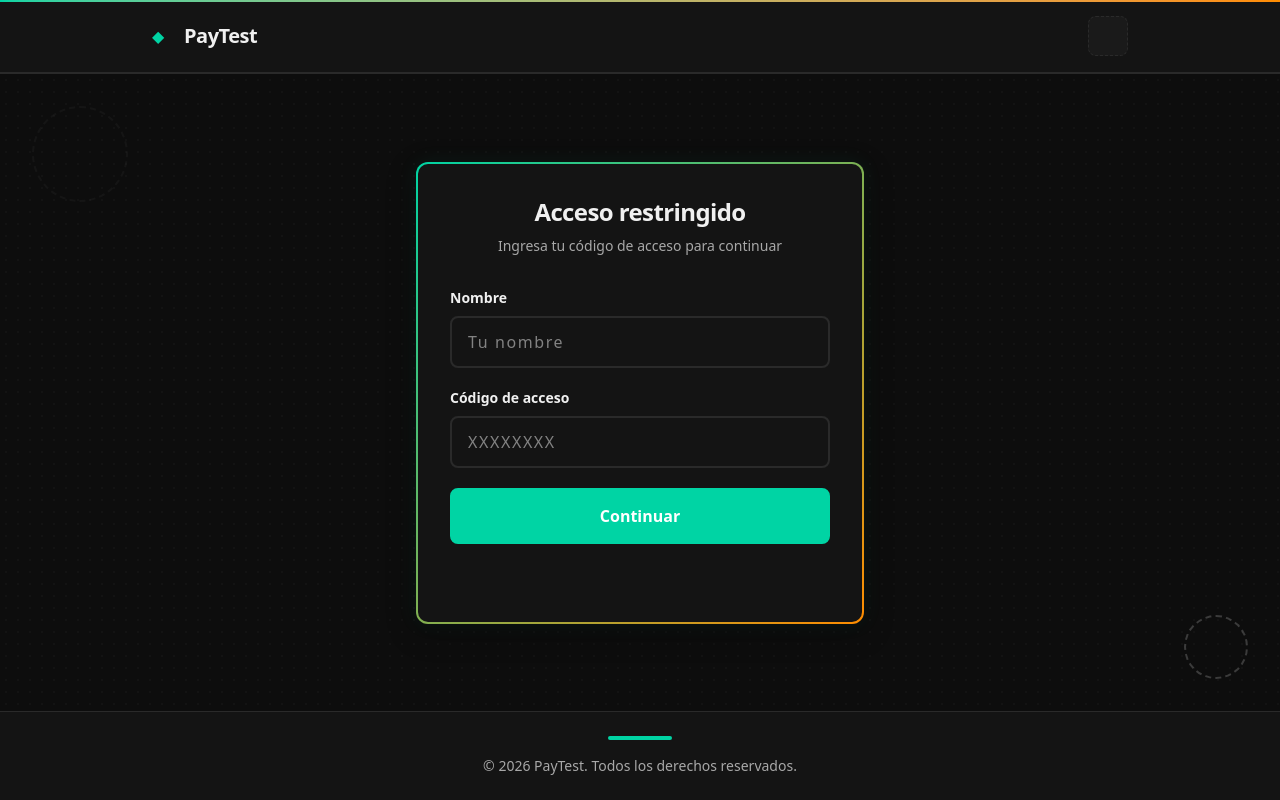
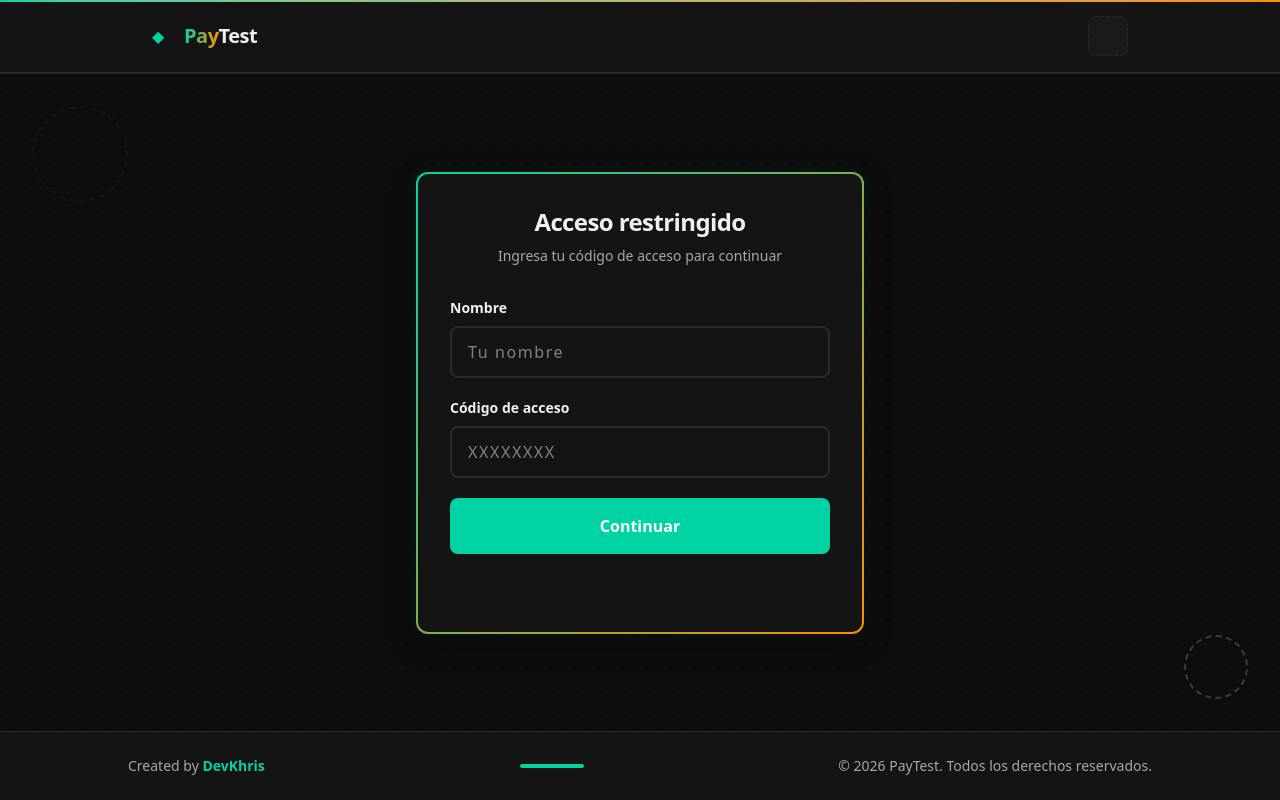
Before and after one commit to DevKhris/paytest-app, a Next.js app: page / in a window 1280 px wide. Built offline with nearby package versions, Linux system fonts and the light colour scheme; no server answers; some icons are missing.

Commit message:
feat: added easter egg

```diff
--- a/package.json
+++ b/package.json
@@ -18,7 +18,8 @@
     "react": "19.2.8",
     "react-dom": "19.2.8",
     "react-hook-form": "^7.87.0",
-    "zod": "^4.5.4"
+    "zod": "^4.5.4",
+    "zustand": "^5.0.15"
   },
   "devDependencies": {
     "@tailwindcss/postcss": "^4",
--- a/src/app/page.tsx
+++ b/src/app/page.tsx
@@ -1,6 +1,7 @@
 import { getTranslations } from 'next-intl/server';
 import AccessCodeForm from '@/components/access-code-form';
 import Header from '@/components/header';
+import SessionMonitor from '@/components/session-monitor';
 import { i18n } from '@/i18n/keys';
 
 export default async function HomePage() {
@@ -8,6 +9,7 @@ export default async function HomePage() {
 
   return (
     <div className="min-h-screen flex flex-col bg-[var(--color-bg)]">
+      <SessionMonitor />
       <Header title={t(i18n.landing.title)} />
 
       <main className="flex-1 flex items-center justify-center p-6 relative overflow-hidden">
@@ -28,11 +30,22 @@ export default async function HomePage() {
         </div>
       </main>
 
-      <footer className="py-6 px-6 text-center border-t bg-[var(--color-bg-card)] border-[var(--color-border)]">
-        <div className="w-16 h-1 mx-auto rounded-full bg-[var(--gradient-start)]"></div>
-        <p className="text-sm mt-4 text-[var(--color-text-secondary)]">
-          {t(i18n.footer.copyright)}
-        </p>
+      <footer className="py-6 px-6 border-t bg-[var(--color-bg-card)] border-[var(--color-border)]">
+        <div className="max-w-5xl mx-auto flex items-center justify-between">
+          <a
+            href="https://github.com/DevKhris"
+            target="_blank"
+            rel="noopener noreferrer"
+            className="text-sm cursor-pointer hover:opacity-80 transition-opacity duration-150"
+          >
+            <span className="text-[var(--color-text-secondary)]">Created by </span>
+            <span className="font-semibold text-[var(--gradient-start)]">DevKhris</span>
+          </a>
+          <div className="w-16 h-1 rounded-full bg-[var(--gradient-start)]"></div>
+          <p className="text-sm text-[var(--color-text-secondary)]">
+            {t(i18n.footer.copyright)}
+          </p>
+        </div>
       </footer>
     </div>
   );
--- a/src/components/dashboard-content.tsx
+++ b/src/components/dashboard-content.tsx
@@ -8,6 +8,7 @@ import TransactionList from '@/components/transaction-list';
 import SendModal from '@/components/send-modal';
 import ReceiveModal from '@/components/receive-modal';
 import Header from '@/components/header';
+import SessionMonitor from '@/components/session-monitor';
 import { getOrCreateUser, clearUser } from '@/lib/storage';
 import type { User } from '@/types/user';
 import type { Transaction } from '@/types/transaction';
@@ -54,6 +55,7 @@ export default function DashboardContent() {
 
   return (
     <div className="min-h-screen flex flex-col bg-[var(--color-bg)]">
+      <SessionMonitor />
       <Header
         title={t(i18n.landing.title)}
         showCloseButton
@@ -85,11 +87,22 @@ export default function DashboardContent() {
         </div>
       </main>
 
-      <footer className="py-6 px-6 text-center border-t bg-[var(--color-bg-card)] border-[var(--color-border)]">
-        <div className="w-16 h-1 mx-auto rounded-full bg-[var(--gradient-start)]"></div>
-        <p className="text-sm mt-4 text-[var(--color-text-secondary)]">
-          {t(i18n.footer.copyright)}
-        </p>
+      <footer className="py-6 px-6 border-t bg-[var(--color-bg-card)] border-[var(--color-border)]">
+        <div className="max-w-6xl mx-auto flex items-center justify-between">
+          <a
+            href="https://github.com/DevKhris"
+            target="_blank"
+            rel="noopener noreferrer"
+            className="text-sm cursor-pointer hover:opacity-80 transition-opacity duration-150"
+          >
+            <span className="text-[var(--color-text-secondary)]">Created by </span>
+            <span className="font-semibold text-[var(--gradient-start)]">DevKhris</span>
+          </a>
+          <div className="w-16 h-1 rounded-full bg-[var(--gradient-start)]"></div>
+          <p className="text-sm text-[var(--color-text-secondary)]">
+            {t(i18n.footer.copyright)}
+          </p>
+        </div>
       </footer>
 
       <SendModal
--- a/src/components/header.tsx
+++ b/src/components/header.tsx
@@ -1,3 +1,6 @@
+'use client';
+
+import { useState, useCallback } from 'react';
 import ThemeToggle from './theme-toggle';
 import { Logout01Icon } from 'hugeicons-react';
 
@@ -9,14 +12,32 @@ interface HeaderProps {
 }
 
 export default function Header({ title, showCloseButton, onClose, closeLabel }: HeaderProps) {
+  const [diamondClicks, setDiamondClicks] = useState(0);
+
+  const handleDiamondClick = useCallback(() => {
+    setDiamondClicks(prev => prev + 1);
+    if (diamondClicks >= 2) {
+      setDiamondClicks(0);
+      window.dispatchEvent(new CustomEvent('gameSprite'));
+    }
+  }, [diamondClicks]);
+
   return (
     <header className="relative border-b-2 transition-colors duration-200 border-[var(--color-border)] bg-[var(--color-bg-card)]">
       <div className="absolute inset-x-0 top-0 h-0.5 bg-gradient-to-r from-[var(--gradient-start)] to-[var(--gradient-end)]"></div>
       <div className="max-w-5xl mx-auto px-6 py-4 flex items-center justify-between">
         <div className="relative pl-8">
-          <span className="absolute left-0 top-1/2 -translate-y-1/2 transition-colors duration-200 text-[var(--gradient-start)]">◆</span>
-          <h1 className="text-xl font-bold tracking-tight transition-colors duration-200 text-[var(--color-text-primary)]">
-            {title}
+          <button
+            type="button"
+            onClick={handleDiamondClick}
+            className="absolute left-0 top-1/2 -translate-y-1/2 cursor-pointer select-none transition-transform duration-100 hover:scale-125 active:scale-90 text-[var(--gradient-start)] bg-transparent border-none p-0"
+            aria-label="Easter egg trigger"
+          >
+            ◆
+          </button>
+          <h1 className="text-xl font-bold tracking-tight transition-colors duration-200">
+            <span className="bg-clip-text" style={{ color: 'transparent', backgroundImage: 'linear-gradient(to right, var(--gradient-start), var(--gradient-end))' }}>Pay</span>
+            <span className="text-[var(--color-text-primary)]">Test</span>
           </h1>
         </div>
         <div className="flex items-center gap-3">
--- /dev/null
+++ b/src/components/session-monitor.tsx
@@ -0,0 +1,47 @@
+'use client';
+
+import { useState, useEffect } from 'react';
+import { useTheme } from './theme-provider';
+
+export default function SessionMonitor() {
+  const [showSprite, setShowSprite] = useState(false);
+  const { theme } = useTheme();
+
+  useEffect(() => {
+    const handleActivate = () => {
+      setShowSprite(true);
+      setTimeout(() => setShowSprite(false), 2500);
+    };
+
+    window.addEventListener('gameSprite', handleActivate);
+    return () => window.removeEventListener('gameSprite', handleActivate);
+  }, []);
+
+  if (!showSprite) return null;
+
+  return (
+    <>
+      <div className="fixed bottom-16 left-0 z-50 pointer-events-none"
+           style={{ animation: 'spriteRun 2.3s linear forwards' }}>
+        <img
+          src="https://dinopixel.com/preload/0722/Chrome-Dino.webp"
+          alt=""
+          width={176}
+          height={94}
+          className="w-44 h-auto"
+          style={{
+            imageRendering: 'pixelated',
+            filter: theme === 'dark' ? 'invert(1)' : 'none'
+          }}
+        />
+      </div>
+
+      <style jsx>{`
+        @keyframes spriteRun {
+          0% { transform: translateX(-200px); }
+          100% { transform: translateX(calc(100vw + 200px)); }
+        }
+      `}</style>
+    </>
+  );
+}
```
Also changed, not shown: 1 other file (tests, documents, lock files or other folders).
